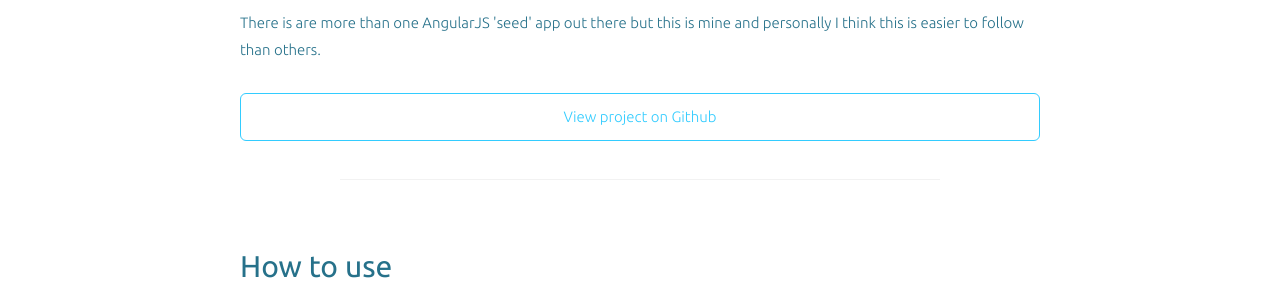
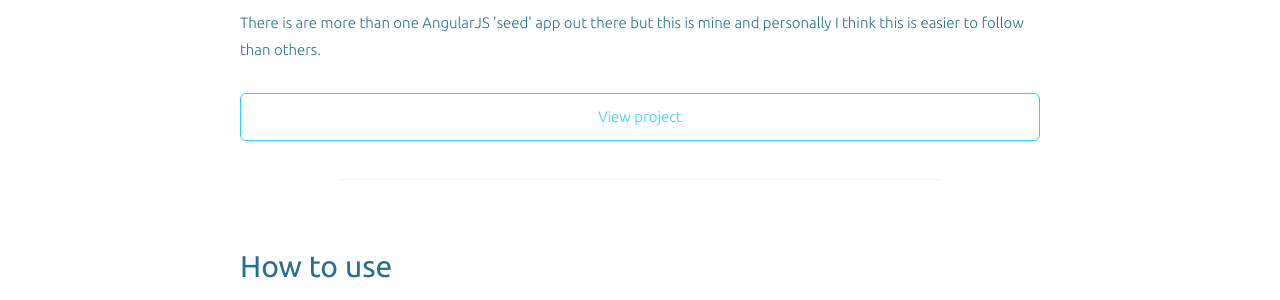
Before and after one commit to andmarkan/GrumpyWizards.github.io, a Jekyll site: the page built from _posts/2014-08-31-ngseed.markdown, in a window 1280 px wide. Shown: the part 292-592 px from the top of the page. Built offline with Jekyll 4.4.1, drawn with Linux system fonts in a browser that asks for light colours.

Commit message:
Update page-intro.html

```diff
--- a/_includes/page-intro.html
+++ b/_includes/page-intro.html
@@ -2,8 +2,8 @@
     <div class="grid grid-medium-full">
         <div class="section-body cell">
             {{ page.intro }}
-			<p>
-                <a href="{{ page.github }}" class="btn">View project on Github</a>
+            <p>
+                <a href="{{ page.github }}" class="btn">View project</a>
             </p>
         </div>
     </div>
```
